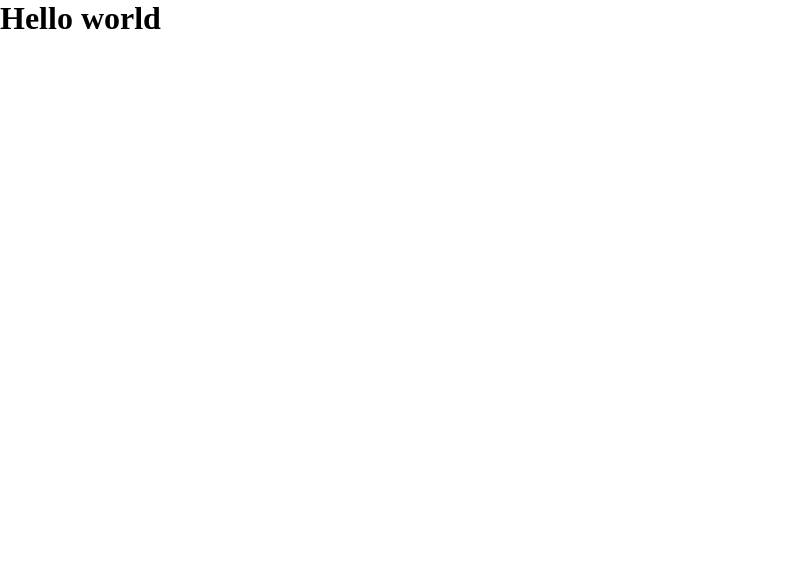
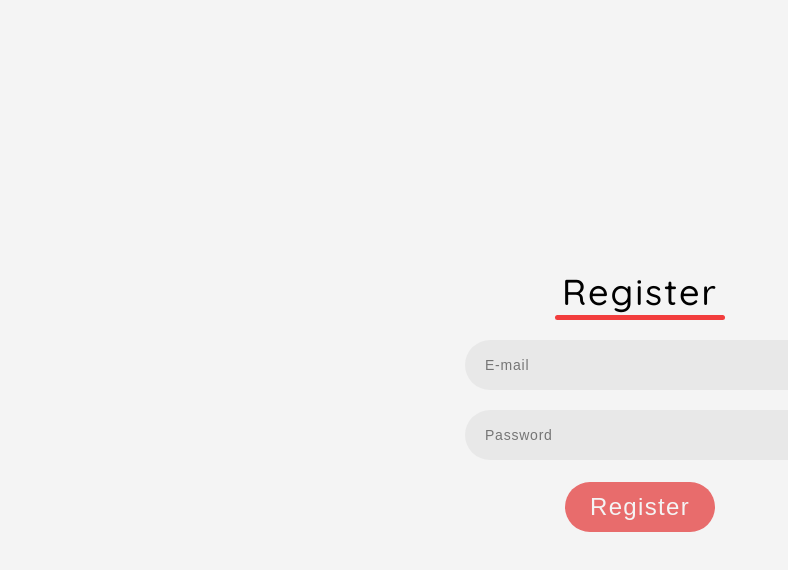
Before and after one commit to VladyslavHimself/PomodoroApp, a React (Create React App) app: page /register in a window 1280 px wide. Shown: the top 570 px of the page, without its empty margins (0-788 px from the left). Built offline with nearby package versions, Linux system fonts and the light colour scheme.

Commit message:
created register component

```diff
--- a/src/components/Login/Login.tsx
+++ b/src/components/Login/Login.tsx
@@ -3,6 +3,8 @@ import classes from "./login.module.scss";
 import Header from "../Ui/Header/Header";
 import {Input} from "../Ui/Input/Input";
 import Button from "../Ui/Button/Button";
+
+import {Link} from "react-router-dom";
 
 function Login() {
   return (
@@ -15,7 +17,7 @@ function Login() {
         </div>
         <div className={classes.buttons}>
           <Button value={'LogIn'}/>
-          <a href='/' className={classes['register-link']}>Register</a>
+          <Link to='/register' className={classes['register-link']}>Register</Link>
         </div>
       </div>
     </div>
--- a/src/components/Register/Register.tsx
+++ b/src/components/Register/Register.tsx
@@ -1,13 +1,23 @@
 import React from 'react';
 
-type Props = {
+import classes from './register.module.scss';
+import Header from "../Ui/Header/Header";
+import {Input} from "../Ui/Input/Input";
+import Button from "../Ui/Button/Button";
 
-};
+export const Register = () => (
+    <div className={classes.register}>
+      <div className={classes.form}>
+        <Header title={'Register'} />
 
-export const Register = (props: Props) => {
-  return (
-    <div>
-      <h1>Hello world</h1>
+        <div className={classes['input-field']}>
+          <Input inputType={'text'} placeholder={'E-mail'} />
+          <Input inputType={'text'} placeholder={'Password'} />
+        </div>
+
+        <div className={classes.buttons}>
+          <Button value={'Register'} />
+        </div>
+      </div>
     </div>
   );
-};
--- a/src/components/Register/register.module.scss
+++ b/src/components/Register/register.module.scss
@@ -0,0 +1,53 @@
+// quicksand medium & regular
+@import url('https://fonts.googleapis.com/css2?family=Quicksand:wght@300;400;500&display=swap');
+
+.register {
+  width: 100%;
+  height: 100vh;
+
+  display: flex;
+  justify-content: center;
+  align-items: center;
+
+  background: #f4f4f4;
+
+  cursor: default;
+}
+
+.form {}
+
+.input-field {
+  display: flex;
+  flex-direction: column;
+}
+
+.buttons {
+
+  margin-top: 22px;
+
+  display: flex;
+  flex-direction: column;
+  align-items: center;
+}
+
+
+// register link
+.register-link {
+
+  display: flex;
+  align-items: center;
+
+  margin-top: 10px;
+
+  text-align: center;
+  text-decoration: none;
+  color: #000000;
+
+  font-family: Quicksand, sans-serif;
+  font-style: normal;
+  font-weight: normal;
+  font-size: 14px;
+  line-height: 17px;
+  letter-spacing: 0.055em;
+
+}
```
